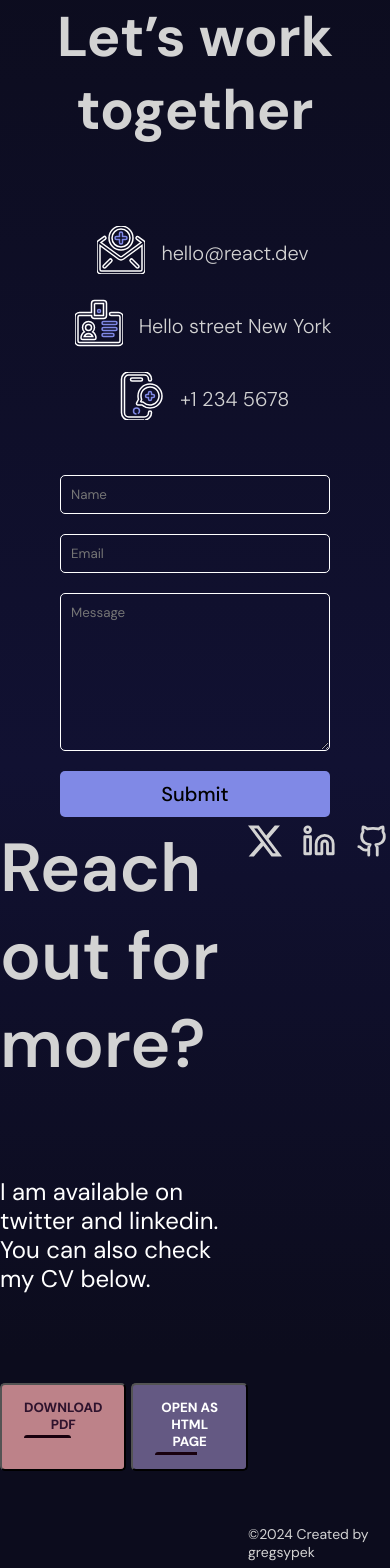
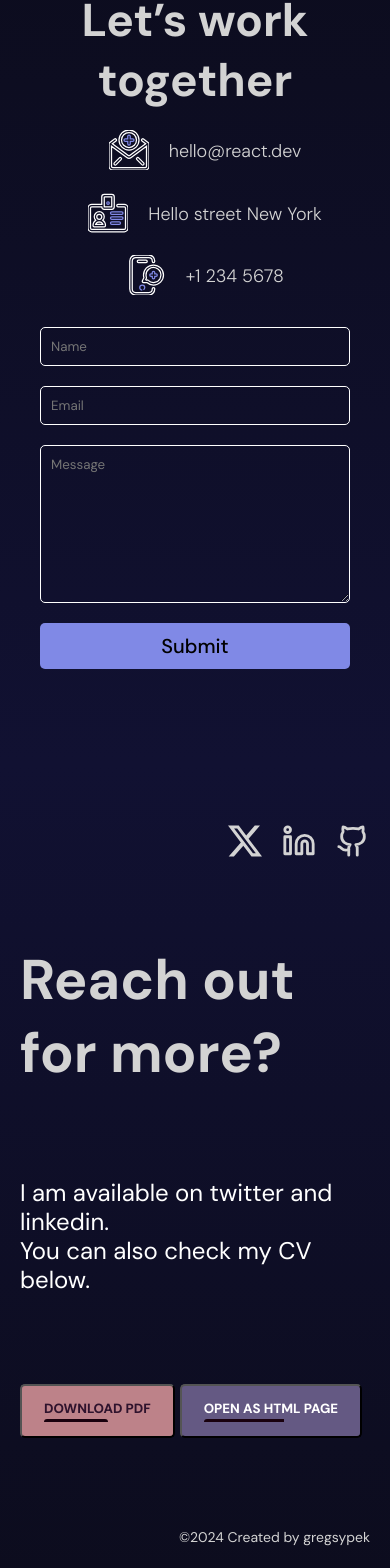
Before and after one commit to gregsypek/portfolio_v3, a React (Vite) app: page / in a window 390 px wide. Shown: the part 7976-9544 px from the top of the page. Built offline with nearby package versions, Linux system fonts and the light colour scheme.

Commit message:
add media query to footer

```diff
--- a/src/app.scss
+++ b/src/app.scss
@@ -1,18 +1,14 @@
-
-
-
 html {
 	scroll-snap-type: y mandatory;
 	scroll-behavior: smooth;
 }
 
-*{
+* {
 	padding: 0;
-  margin:0;
+	margin: 0;
 	box-sizing: border-box;
 	font-family: "DM Sans", sans-serif;
 	// border:0.5px solid white
-
 }
 body {
 	background-color: #0c0c1d;
@@ -20,29 +16,21 @@ body {
 }
 a {
 	text-decoration: none;
-  color:inherit
+	color: inherit;
 }
 section {
-
 	scroll-snap-align: center;
 }
 
 section:not(#Experience) {
 	height: 100vh;
 }
-section#Footer{
-  height: 70vh;
-}
-// #Projects section {
-//   height: 80vh;
-//   scroll-snap-align: center;
-// }
+
 #About {
 	background: linear-gradient(180deg, #111132, #0c0c1d);
 }
 
 #Projects {
-
 	background: linear-gradient(180deg, #0c0c1d, #111132);
 }
 #Experience {
@@ -56,42 +44,45 @@ section#Footer{
 }
 
 @mixin mini {
-  @media (max-width: 440px){
+	@media (max-width: 440px) {
 		@content;
 	}
 }
 @mixin mobile {
-  @media (max-width: 738px){
+	@media (max-width: 738px) {
 		@content;
 	}
 }
 @mixin tablet {
-  @media (min-width: 738px ) and (max-width: 1024px){
+	@media (min-width: 738px) and (max-width: 1024px) {
 		@content;
 	}
 }
 @mixin tablet2 {
-  @media  (max-width: 1024px){
+	@media (max-width: 1024px) {
 		@content;
 	}
 }
 //1024px
 @mixin desktop {
-  @media (min-width: 1024px) and (max-width: 1366px){
+	@media (min-width: 1024px) and (max-width: 1366px) {
 		@content;
 	}
 }
 @mixin tv {
-  @media (min-width: 1366px){
+	@media (min-width: 1366px) {
 		@content;
 	}
 }
 
 
-// background-color: #bd8289;
-// border-radius: 5px;
 
-@mixin button-style($background-color, $text-color, $hover-color, $border-color) {
+@mixin button-style(
+	$background-color,
+	$text-color,
+	$hover-color,
+	$border-color
+) {
 	display: inline-block;
 	padding: 1.2em 0.8em;
 	font-size: 18px;
@@ -105,7 +96,6 @@ section#Footer{
 	color: $text-color;
 	transition: background-color 0.3s ease;
 
-
 	@include mobile {
 		font-size: 14px;
 	}
@@ -113,7 +103,6 @@ section#Footer{
 		background-color: $hover-color;
 	}
 }
-
 
 @mixin header {
 	font-size: 88px;
@@ -124,9 +113,6 @@ section#Footer{
 		font-size: 66px;
 	}
 }
-
-
-
 
 // @mixin button60 {
 
@@ -186,7 +172,6 @@ section#Footer{
 //   transition: .7s cubic-bezier(0,.8,.26,.99);
 // }  --backgroundColor: rgba(246, 241, 209);
 
-
 @mixin button60 {
 	position: relative;
 	// display: inline-block;
@@ -205,12 +190,10 @@ section#Footer{
 	font-family: inherit;
 	height: 80px;
 	width: 120px;
-  text-align:center;
-
-
+	text-align: center;
 
 	// padding: 1em 2em;
-    border: 2px solid #0E0019;
+	border: 2px solid #0e0019;
 	border-radius: 10px;
 	background: #645981;
 	transform-style: preserve-3d;
@@ -236,7 +219,7 @@ section#Footer{
 		background: #2b1a3e;
 		border-radius: inherit;
 
-    box-shadow: 0 0 0 0.5px #0E0019;//shadow at the bottom
+		box-shadow: 0 0 0 0.5px #0e0019; //shadow at the bottom
 
 		transform: translate3d(0, 0.35em, -1em);
 		transition: all 175ms cubic-bezier(0, 0, 1, 1);
@@ -259,24 +242,20 @@ section#Footer{
 
 		// box-shadow: 0 0 0 2px white, 0 0.25em 0 0 white;
 		// box-shadow: 0 0 0 2px #2b1a3e, 0 0.25em 0 0 #2b1a3e;
-
 	}
 }
 // }
 
-
-
-
 ::-webkit-scrollbar {
-	width: 12px;               /* width of the entire scrollbar */
+	width: 12px; /* width of the entire scrollbar */
 }
 
 ::-webkit-scrollbar-track {
-	background: transparent;        /* color of the tracking area */
+	background: transparent; /* color of the tracking area */
 }
 
 ::-webkit-scrollbar-thumb {
-	background-color: transparent;    /* color of the scroll thumb */
-	border-radius: 5px;       /* roundness of the scroll thumb */
-	border: 4px solid #6F627E;  /* creates padding around scroll thumb */
+	background-color: transparent; /* color of the scroll thumb */
+	border-radius: 5px; /* roundness of the scroll thumb */
+	border: 4px solid #6f627e; /* creates padding around scroll thumb */
 }
--- a/src/components/contact/contact.scss
+++ b/src/components/contact/contact.scss
@@ -23,19 +23,28 @@
 		gap: 40px;
 
 		@include mobile {
+			flex:1;
 			gap: 20px;
 			text-align: center;
 			align-items: center;
-			margin-top: 70px;
+			margin-top: 60px;
+			line-height: 90%;
 		}
 
 		h1 {
 			font-size: 100px;
 			line-height: 88px;
-			margin-bottom:60px;
 			@include mobile {
-				font-size: 56px;
+				font-size: 46px;
 				line-height: normal;
+			}
+			@include desktop {
+				margin-bottom:60px;
+
+			}
+			@include tv {
+				margin-bottom:60px;
+
 			}
 		}
 
@@ -51,12 +60,15 @@
 				}
 				span {
 					font-size: 20px;
+					@include mobile {
+					font-size: 18px;
+					}
 				}
 				.phoneSvg {
 					svg {
 						@include mobile {
-							width: 60%;
-							height: 60%;
+							width: 50%;
+							height: 50%;
 						}
 					}
 
@@ -80,7 +92,8 @@
 		position: relative;
 		@include mobile {
 			width: 100%;
-			padding: 50px;
+			padding: 30px;
+			flex:2;
 		}
 
 		form {
@@ -109,10 +122,15 @@
 				padding: 20px;
 				border: none;
 				background-color: #8089e6;
+
 				border-radius: 5px;
 				cursor: pointer;
 				font-weight: 500;
 				font-size: 20px;
+				transition:  background-color .3s ease-in-out;
+				&:hover {
+					background-color: lighten(#8089e6,20%);
+				}
 				@include mobile {
 					padding: 10px;
 				}
--- a/src/components/footer/Footer.jsx
+++ b/src/components/footer/Footer.jsx
@@ -4,6 +4,19 @@ import "./footer.scss";
 function Footer() {
 	return (
 		<div className="footer">
+			{/* <div className="iconsContainer"> */}
+			<div className="social">
+				<a href="#">
+					<BsTwitterX size={34} />
+				</a>
+				<a href="#">
+					<LuLinkedin size={34} />
+				</a>
+				<a href="#">
+					<LuGithub size={34} />
+				</a>
+			</div>
+			{/* </div> */}
 			<div className="textContainer">
 				<h1>Reach out for more?</h1>
 				<p>
@@ -19,20 +32,9 @@ function Footer() {
 					</button>
 				</div>
 			</div>
-			<div className="iconsContainer">
-				<div className="social">
-					<a href="#">
-						<BsTwitterX size={34} />
-					</a>
-					<a href="#">
-						<LuLinkedin size={34} />
-					</a>
-					<a href="#">
-						<LuGithub size={34} />
-					</a>
-				</div>
-				<p>©{new Date().getFullYear()} Created by gregsypek</p>
-			</div>
+			<p className="copyright">
+				©{new Date().getFullYear()} Created by gregsypek
+			</p>
 		</div>
 	);
 }
--- a/src/components/footer/footer.scss
+++ b/src/components/footer/footer.scss
@@ -1,20 +1,47 @@
+@import "../../app.scss";
+
 .footer {
 	max-width: 1366px;
 	padding-block: 60px;
 	margin: auto;
 	display: flex;
+	flex-direction: column;
+	padding-inline: 20px;
+	height: 90%;
 	// *{
 	//   border: 1px solid white;
 	// }
+	.social {
+		align-self: flex-end;
+		display: flex;
+		gap: 20px;
+	}
 
 	.textContainer {
 		display: flex;
 		flex-direction: column;
 		gap: 90px;
 		flex: 2;
+		// h1 {
+		// 	font-size: 68px;
+		// 	font-weight: 600;
+		// }
 		h1 {
-			font-size: 68px;
-			font-weight: 600;
+			font-size: 100px;
+			line-height: 88px;
+			margin-top:80px;
+			@include mobile {
+				font-size: 56px;
+				line-height: normal;
+			}
+			@include desktop {
+				margin-bottom:60px;
+
+			}
+			@include tv {
+				margin-bottom:60px;
+
+			}
 		}
 		p {
 			color: white;
@@ -28,7 +55,9 @@
 			font-size: 14px;
       margin-bottom: 90px;
 
+
 			button.pdf {
+				cursor:pointer;
 				text-transform: uppercase;
 				font-weight: 800;
 				color: #2f132d;
@@ -37,7 +66,14 @@
 				background-color: #bd8289;
 				border-radius: 5px;
 				padding: 14px 22px;
+				// align-items: center;
+				transition:  background-color .3s ease-in-out;
+
 				gap: 2px;
+				&:hover {
+					background-color: lighten(#bd8289,20%);
+				}
+
 				span {
 					border-top: 3px solid #18000d;
 					width: 60%;
@@ -54,7 +90,15 @@
 				background-color: #645983;
 				border-radius: 5px;
 				padding: 14px 22px;
+				// align-items: center;
 				gap: 2px;
+				cursor:pointer;
+				transition:  background-color .3s ease-in-out;
+
+				&:hover {
+					background-color: lighten(#645983,20%);
+				}
+
 				span {
 					border-top: 3px solid #18000d;
 					width: 60%;
@@ -65,20 +109,26 @@
 				}
 			}
 		}
+
 	}
-	.iconsContainer {
-		flex: 1;
-		display: flex;
-		flex-direction: column;
-		justify-content: space-between;
-		.social {
-			align-self: flex-end;
-			display: flex;
-			gap: 20px;
-		}
-		p {
-			font-size: 14px;
-			align-self: flex-end;
-		}
+	p.copyright {
+		font-size: 14px;
+		// align-self: flex-end;
+		max-width: 1366px;
+		// display: flex;
+		// justify-content: flex-end;
+		flex:1;
+		align-self: flex-end;
 	}
+
+	// .iconsContainer {
+	// 	flex: 1;
+	// 	display: flex;
+	// 	// flex-direction: column;
+	// 	// justify-content: space-between;
+	// 	justify-content: flex-end;
+
+
+	// }
+
 }
--- a/src/components/portfolio/portfolio.scss
+++ b/src/components/portfolio/portfolio.scss
@@ -331,6 +331,10 @@
 						@include button-style(#b7aed9, black, #645b81, black);
 						width: 50%;
 						margin-top: auto;
+
+						&:hover {
+							background-color: darken(#b7aed9, 10%);
+						}
 					}
 				}
 			}
```
Lines whose indentation alone changed are shown as unchanged.
